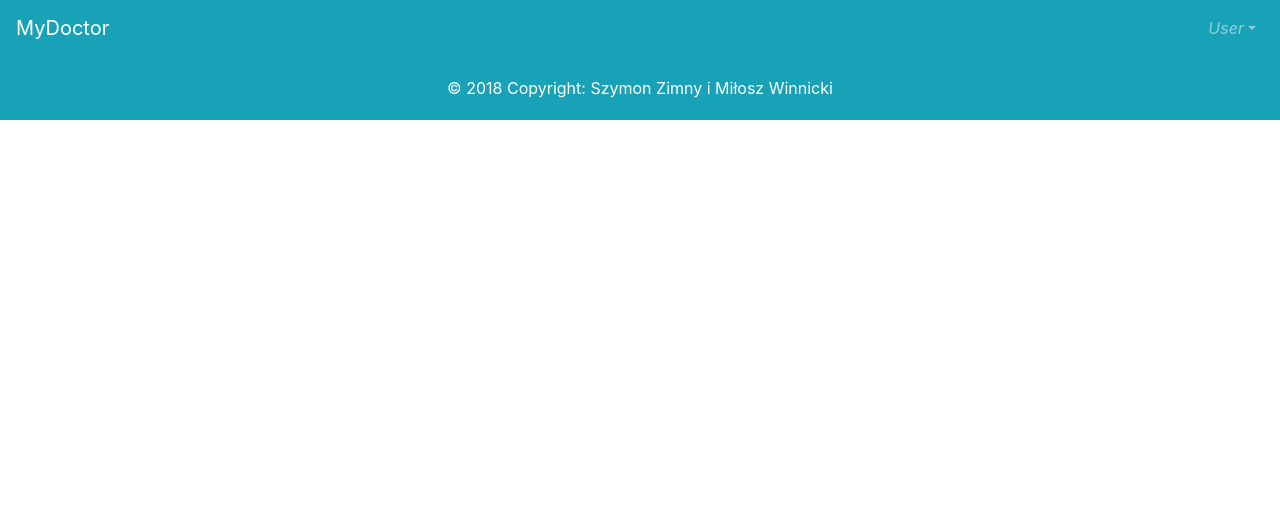
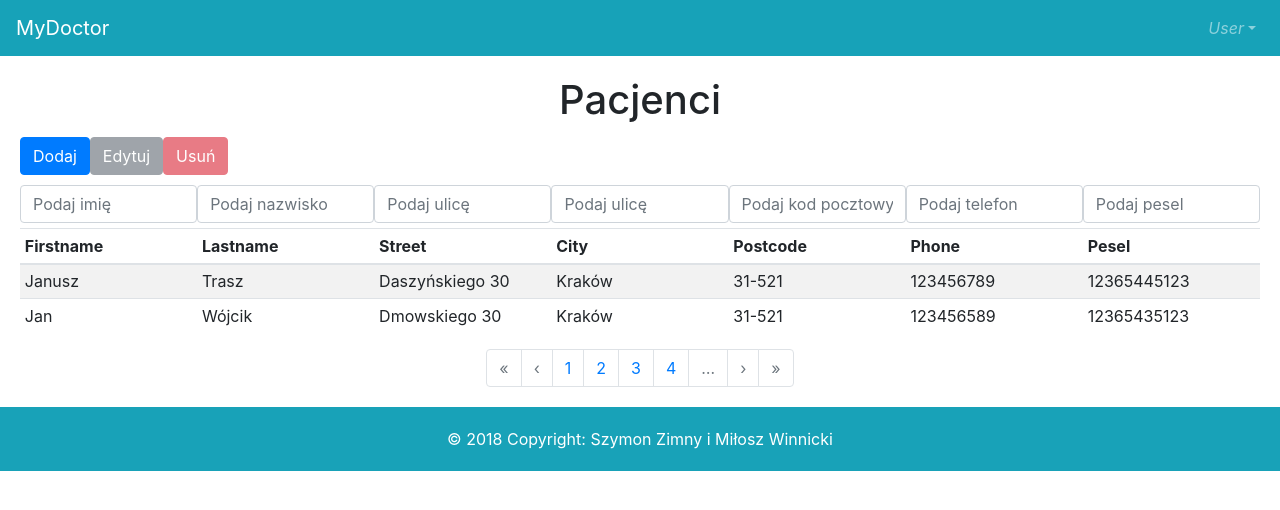
Before and after one commit to jash90/myDoctor-web, a Vue app: page /pantient in a window 1280 px wide. Shown: the top 510 px of the page. Built offline with nearby package versions, Linux system fonts and the light colour scheme.

Commit message:
add pantient

```diff
--- a/src/router.js
+++ b/src/router.js
@@ -5,6 +5,7 @@ import Start from "./views/Start.vue";
 import Login from "./views/Login.vue";
 import Visit from "./views/Visit.vue";
 import Doctor from "./views/Doctor.vue";
+import Pantient from "./views/Pantient.vue";
 
 Vue.use(Router);
 
@@ -37,6 +38,11 @@ export default new Router({
       path: "/doctor",
       name: "doctor",
       component: Doctor
+    },
+    {
+      path: "/pantient",
+      name: "pantient",
+      component: Pantient
     }
   ]
 });
--- /dev/null
+++ b/src/views/Pantient.vue
@@ -0,0 +1,138 @@
+<template>
+  <div id="visit">
+    <h1>Pacjenci</h1>
+    <div class="searchBar">
+      <b-button variant="primary">Dodaj</b-button>
+      <b-button variant="secondary" disabled>Edytuj</b-button>
+      <b-button variant="danger" disabled>Usuń</b-button>
+    </div>
+    <div class="searchBar">
+      <b-form-input v-model="selectedFirstname" placeholder="Podaj imię" type="text"></b-form-input>
+      <b-form-input
+        v-model="selectedLastname"
+        placeholder="Podaj nazwisko"
+        type="text"
+      ></b-form-input>
+      <b-form-input
+        v-model="selectedStreet"
+        placeholder="Podaj ulicę"
+        type="text"
+      ></b-form-input>
+          <b-form-input
+        v-model="selectedCity"
+        placeholder="Podaj ulicę"
+        type="text"
+      ></b-form-input>
+          <b-form-input
+        v-model="selectedPostcode"
+        placeholder="Podaj kod pocztowy"
+        type="text"
+      ></b-form-input>
+         <b-form-input
+        v-model="selectedPhone"
+        placeholder="Podaj telefon"
+        type="number"
+      ></b-form-input>
+         <b-form-input
+        v-model="selectedPesel"
+        placeholder="Podaj pesel"
+        type="number"
+      ></b-form-input>
+    </div>
+    <b-table
+      selectable
+      select-mode="single"
+      @row-selected="rowSelected"
+      striped
+      hover
+      small
+      fixed
+      :items="items"
+      :fields="fields"
+    ></b-table>
+    <b-pagination v-model="id" total-rows="10" per-page="1" class="my-0"></b-pagination>
+  </div>
+</template>
+
+<script>
+export default {
+  name: "visit",
+  components: {},
+  data: () => {
+    return {
+      fields: {
+        firstname: {
+          label: "Imie",
+          sortable: true
+        },
+        lastname: {
+          label: "Nazwisko",
+          sortable: true
+        },
+        street: {
+          label: "Ulica",
+          sortable: true
+        },
+        city: {
+          label: "Miejscowość",
+          sortable: true
+        },
+        postcode: {
+          label: "Kod pocztowy",
+          sortable: true
+        },
+        phone: {
+          label: "Telefon",
+          sortable: true
+        },
+        pesel: {
+          label: "Pesel",
+          sortable: true
+        }
+      },
+      items: [
+        {
+          firstname: "Janusz",
+          lastname: "Trasz",
+          street: "Daszyńskiego 30",
+          city: "Kraków",
+          postcode: "31-521",
+          phone: "123456789",
+          pesel: "12365445123"
+        },
+        {
+          firstname: "Jan",
+          lastname: "Wójcik",
+          street: "Dmowskiego 30",
+          city: "Kraków",
+          postcode: "31-521",
+          phone: "123456589",
+          pesel: "12365435123"
+        }
+      ]
+    };
+  }
+};
+</script>
+<style>
+#pantient {
+  padding: 20px;
+  display: flex;
+  flex-direction: column;
+  justify-content: center;
+  align-items: center;
+}
+.searchBar {
+  display: flex;
+  width: 100%;
+  justify-content: flex-start;
+  align-items: flex-start;
+  padding: 5px 0px;
+}
+.button-container {
+  display: flex;
+  width: 100%;
+  justify-content: flex-end;
+  padding-right: 0px;
+}
+</style>
```
